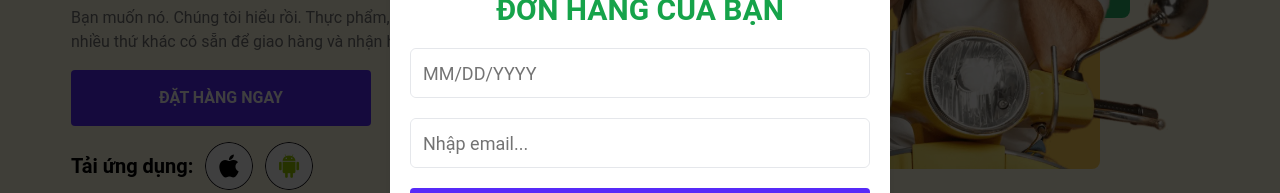
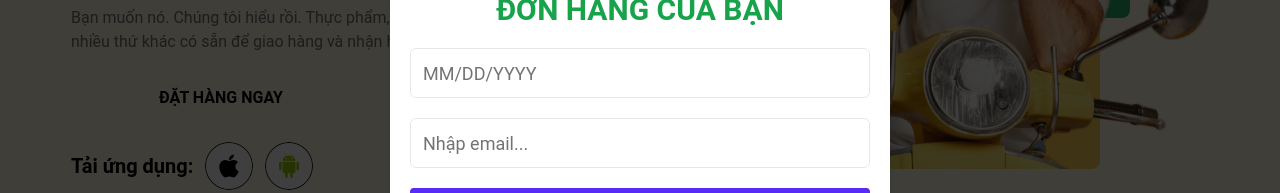
Before and after one commit to HoainamLe42/Ecommerce-food, a React (Vite) app: page / in a window 1280 px wide. Shown: the part 476-669 px from the top of the page. Built offline with nearby package versions, Linux system fonts and the light colour scheme; no server answers.

Commit message:
fix bug url

```diff
--- a/src/components/Blog/BlogSearch.tsx
+++ b/src/components/Blog/BlogSearch.tsx
@@ -1,4 +1,4 @@
-import { Search } from 'lucide-react';
+import { Search, X } from 'lucide-react';
 import { useBlog } from '../../context/BlogContext';
 
 const BlogSearch = () => {
@@ -15,14 +15,14 @@ const BlogSearch = () => {
                     placeholder="Search..."
                     className="h-full px-3 outline-none border-none"
                 />
-                {/* {searchQuery && (
+                {searchQuery && (
                     <X
                         onClick={() => setSearchQuery('')}
                         color="gray"
                         size="20"
                         className="absolute right-0 mr-4 cursor-pointer"
                     />
-                )} */}
+                )}
             </div>
         </div>
     );
--- a/src/pages/Home.tsx
+++ b/src/pages/Home.tsx
@@ -6,6 +6,7 @@ import FeaturedProductsSlider from '../components/FeaturedProductsSlider';
 import { useShoppingCart } from '../context/StoreContext';
 import LoadingSpinner from '../components/LoadingSpinner';
 import Banner from '../components/Home/Banner';
+import { Link } from 'react-router-dom';
 
 const Home = () => {
     const { loading } = useShoppingCart();
@@ -36,12 +37,12 @@ const Home = () => {
                                     </p>
 
                                     <div className="sm:max-w-[300px] w-full slide-in-top">
-                                        <Button
+                                        <Link
                                             to={config.routes.shopping}
                                             className="uppercase w-full font-semibold py-4 flex justify-center"
                                         >
                                             Đặt hàng ngay
-                                        </Button>
+                                        </Link>
                                     </div>
                                     <div className="flex items-center gap-3 slide-in-top">
                                         <p className="text-xl font-bold">
```
